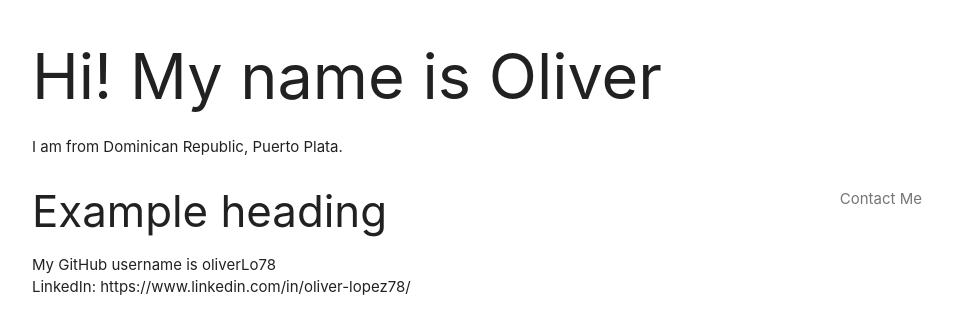
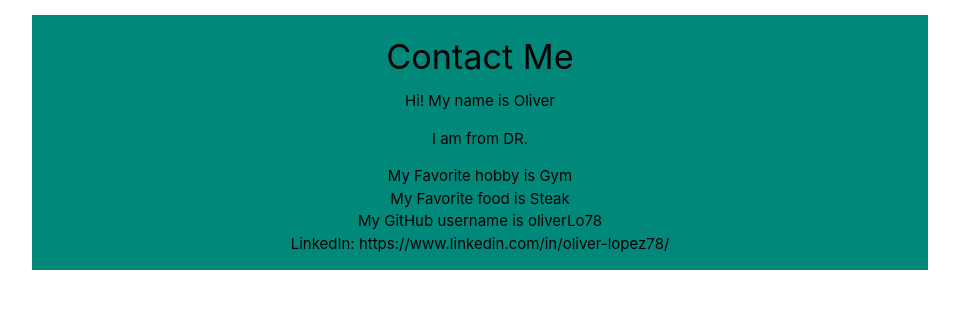
Before and after one commit to oliverLo78/portfolio-generator, a website: page main/index.html in a window 1280 px wide. Shown: the whole page, without its empty margins (160-1119 px from the left). Drawn offline with Linux system fonts and the light colour scheme.

Commit message:
portfolio generator using material

```diff
--- a/main/index.html
+++ b/main/index.html
@@ -13,15 +13,23 @@
     <title>Document</title>
   </head>
   <body>
-  <div class="jumbotron jumbotron-fluid">
+  <!-- About me -->
   <div class="container">
-    <h1 class="display-4">Hi! My name is Oliver </h1>
-    <p class="lead">I am from Dominican Republic, Puerto Plata.</p>
-    <h3>Example heading <span class="badge badge-secondary">Contact Me</span></h3>
-    <ul class="list-group">
-      <li class="list-group-item">My GitHub username is oliverLo78</li>
-      <li class="list-group-item">LinkedIn: https://www.linkedin.com/in/oliver-lopez78/</li>
+    <div class="section">
+      <div class="row">
+        <div class="grid-example col s12 center teal darken-1">
+          <span class="black-text text-darken-2">
+          <h4>Contact Me</h4>
+          <p>Hi! My name is Oliver</p>
+          <p>I am from DR.</p>
+          <ul>
+            <li>My Favorite hobby is Gym</li>
+            <li>My Favorite food is Steak</li>
+            <li>My GitHub username is oliverLo78</li>
+            <li>LinkedIn: https://www.linkedin.com/in/oliver-lopez78/</li>
           </ul>
+          </span>
+        </div>
       </div>
     </div>
 </body>
```
Also changed, not shown: main/bonus.js (+17 -9 lines), main/index.js (+16 -8 lines), main/images/old-truck.jpg (added), main/images/scooter-blur.jpg (added), main/images/space-needle-skyline.jpg (added). Lines whose indentation alone changed are shown as unchanged.
